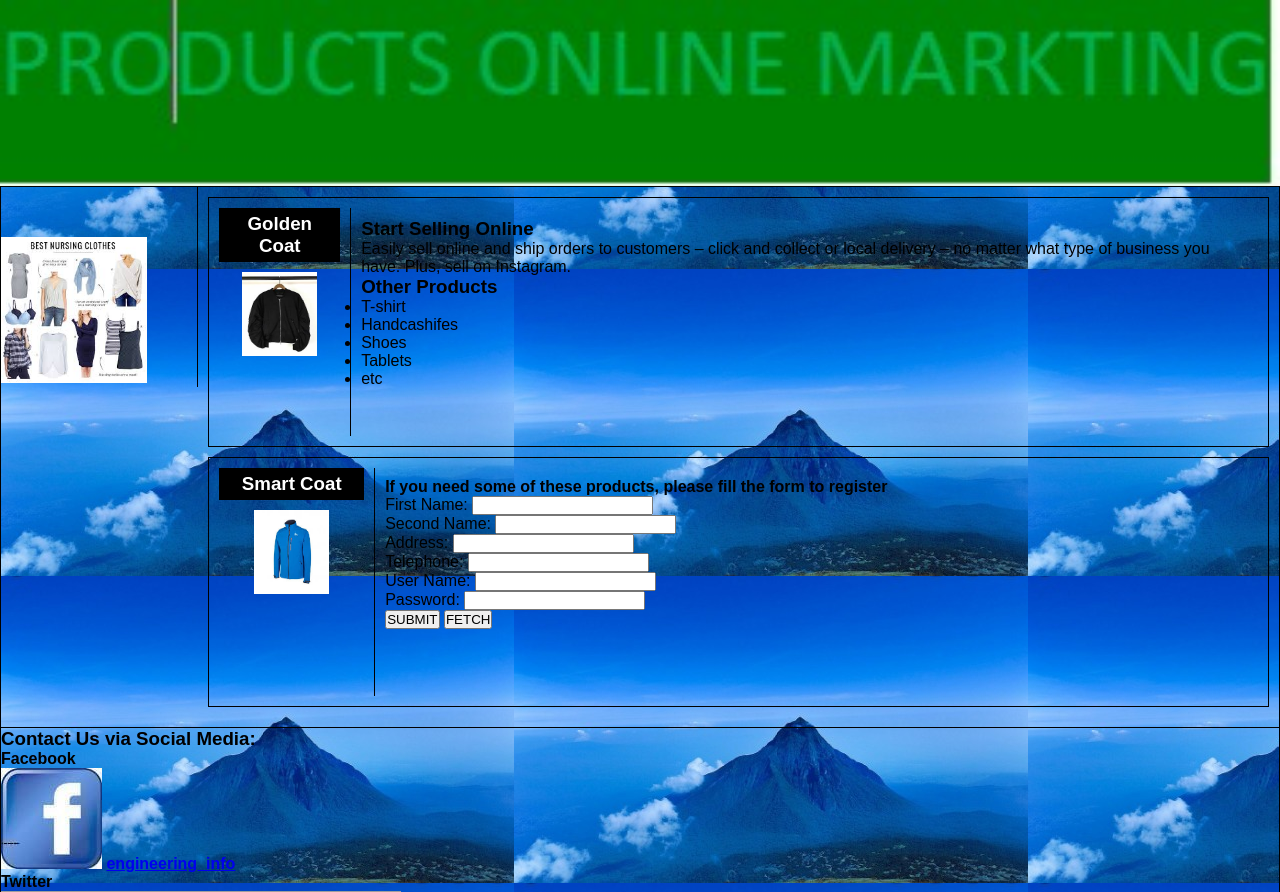
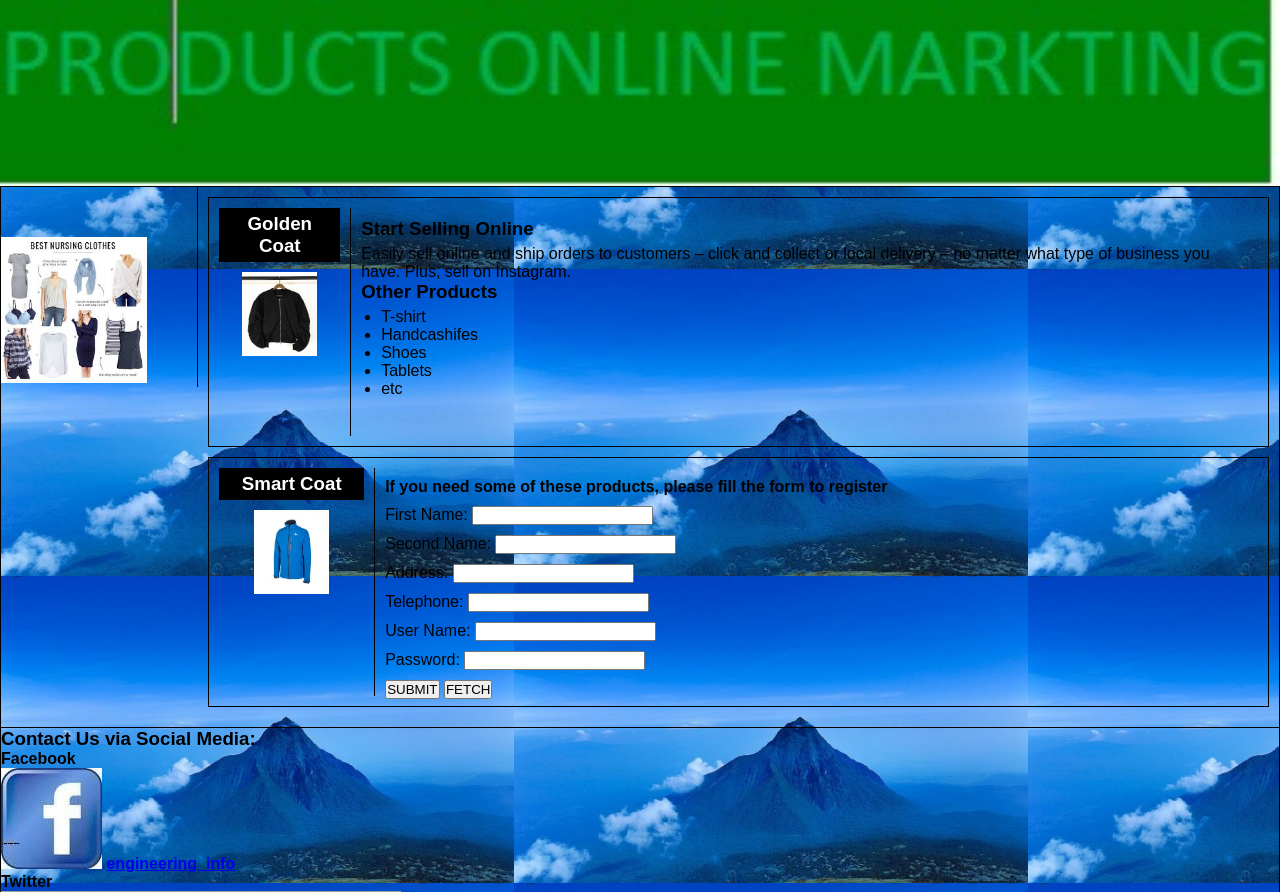
Before and after one commit to pac-cee/html-css-basics, a PHP site: page /index1.html in a window 1280 px wide. Shown: the part 38-930 px from the top of the page. Run offline with PHP 8.4, Linux system fonts and the light colour scheme; grey boxes are pictures that could not be loaded.

Commit message:
Prjct2: update shop.css

```diff
--- a/prjct2/shop.css
+++ b/prjct2/shop.css
@@ -112,3 +112,22 @@ body {
 
 .product-info {
     padding: 10px;
+}
+
+.product-info h3,
+.product-info h4 {
+    margin-bottom: 5px;
+}
+
+.product-list {
+    list-style-type: disc;
+    padding-left: 20px;
+}
+
+/* Registration Form */
+.registration-form {
+    margin-top: 10px;
+}
+
+.registration-form .form-group {
+    margin-bottom: 10px;
```
